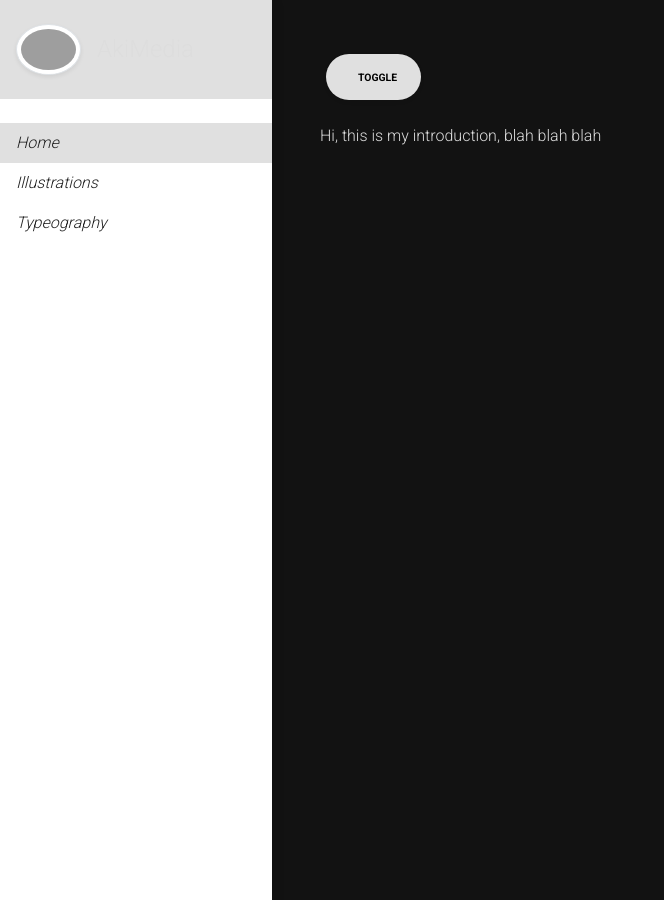
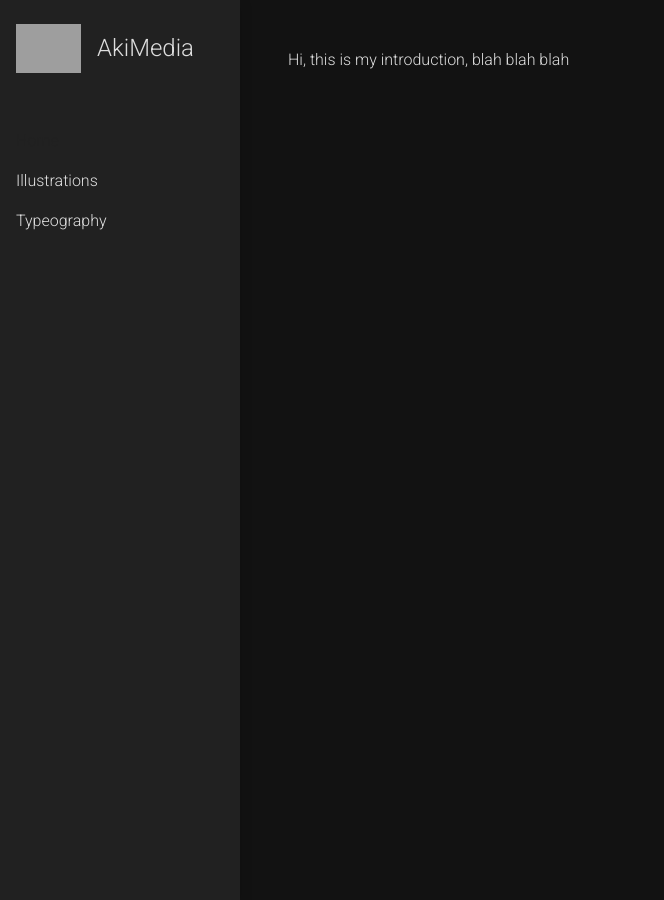
Before and after one commit to AkiSoraMedia/Aki-media, a Jekyll site: the page built from docs/index.html, in a window 1280 px wide. Shown: the whole page, without its empty margins (0-664 px from the left). Built offline with Jekyll 4.4.1, drawn with Linux system fonts in a browser that asks for light colours; grey boxes are pictures that could not be loaded.

Commit message:
Cleanup style

```diff
--- a/docs/_layouts/default.html
+++ b/docs/_layouts/default.html
@@ -30,28 +30,25 @@
 <body>
 
 
-    <div class="vertical-nav bg-white" id="sidebar">
-        <div class="py-4 px-3 mb-4 bg-light">
-            <div class="media d-flex align-items-center"><img
-                    src="/images/logo.png" alt="{{ site.name }}"
-                    width="65" class="mr-3 rounded-circle img-thumbnail shadow-sm">
+    <div class="vertical-nav bg-dark" id="sidebar">
+        <div class="py-4 px-3 mb-4 bg-dark">
+            <div class="media d-flex align-items-center"><img src="/images/logo.png" alt="{{ site.name }}" width="65" class="mr-3">
                 <div class="media-body">
                     <h4 class="m-0">{{ site.name }}</h4>
                 </div>
             </div>
         </div>
 
-        <ul class="nav flex-column bg-white mb-0">
-            <li class="nav-item"><a href="/" class="nav-link text-dark font-italic bg-light">Home</a></li>
-            <li class="nav-item"><a href="/illustrations" class="nav-link text-dark font-italic">Illustrations</a></li>
-            <li class="nav-item"><a href="/typeography" class="nav-link text-dark font-italic">Typeography</a></li>
+        <ul class="nav flex-column bg-dark mb-0">
+            <li class="nav-item"><a href="/" class="nav-link text-dark">Home</a></li>
+            <li class="nav-item"><a href="/illustrations" class="nav-link text-light">Illustrations</a></li>
+            <li class="nav-item"><a href="/typeography" class="nav-link text-light">Typeography</a></li>
         </ul>
     </div>
 
-
     <div class="page-content p-5" id="content">
         <!-- Toggle button -->
-        <button id="sidebarCollapse" type="button" class="btn btn-light bg-white rounded-pill shadow-sm px-4 mb-4"><i class="fa fa-bars mr-2"></i><small class="text-uppercase font-weight-bold">Toggle</small></button>
+        <button id="sidebarCollapse" type="button" class="btn btn-light bg-white shadow-sm px-4 mb-4"><i class="fa fa-bars mr-2"></i><small class="text-uppercase font-weight-bold">Menu</small></button>
 
 
 
--- a/docs/css/main.css
+++ b/docs/css/main.css
@@ -4,8 +4,8 @@ body {
 }
 
 .vertical-nav {
-    min-width: 17rem;
-    width: 17rem;
+    min-width: 15rem;
+    width: 15rem;
     height: 100vh;
     position: fixed;
     top: 0;
@@ -15,15 +15,15 @@ body {
 }
 
 .page-content {
-    width: calc(100% - 17rem);
-    margin-left: 17rem;
+    width: calc(100% - 15rem);
+    margin-left: 15rem;
     transition: all 0.4s;
 }
 
 /* for toggle behavior */
 
 #sidebar.active {
-    margin-left: -17rem;
+    margin-left: -15rem;
 }
 
 #content.active {
@@ -31,9 +31,16 @@ body {
     margin: 0;
 }
 
+#sidebarCollapse {
+    display: none;
+}
+
 @media (max-width: 768px) {
+    #sidebarCollapse {
+        display: block;
+    }
     #sidebar {
-      margin-left: -17rem;
+        margin-left: -15rem;
     }
     #sidebar.active {
         margin-left: 0;
@@ -43,7 +50,7 @@ body {
         margin: 0;
     }
     #content.active {
-      margin-left: 17rem;
-      width: calc(100% - 17rem);
+        margin-left: 15rem;
+        width: calc(100% - 15rem);
     }
 }
--- a/docs/illustrations.html
+++ b/docs/illustrations.html
@@ -7,7 +7,6 @@ description:
 <div class="d-flex align-content-start flex-wrap justify-content-around">
     {% for art in site.data.illustrations %}
     {% capture num %}{% increment var %}{% endcapture %}
-
 
     <div class="col-xl-4 col-lg-4 col-md-6 col-small-12 align-self-stretch">
 
@@ -37,9 +36,9 @@ description:
             </div>
         </div>
 
-        <div class="no-gutters border rounded overflow-hidden mb-4 shadow-sm h-md-250" data-toggle="modal{{ num }}">
+        <div class="no-gutters rounded overflow-hidden mb-4 shadow-sm h-md-250">
             <div class="col d-flex flex-column position-static">
-                <img class="img-fluid" src="{{ art.preview }}" />
+                <img class="img-fluid" src="{{ art.preview }}" data-toggle="modal{{ num }}" />
                 <!--
                     <h3 class="mb-0"><a href="{{ project.projecturl }}">{{ project.projectname }}</a></h3>
                     <div class="mb-1 text-muted"><a class="media-subheading"
--- a/docs/typeography.html
+++ b/docs/typeography.html
@@ -38,9 +38,9 @@ description:
             </div>
         </div>
 
-        <div class="no-gutters border rounded overflow-hidden mb-4 shadow-sm h-md-250" data-toggle="modal{{ num }}">
+        <div class="no-gutters rounded overflow-hidden mb-4 shadow-sm h-md-250">
             <div class="col d-flex flex-column position-static">
-                <img class="img-fluid" src="{{ art.preview }}" />
+                <img class="img-fluid" src="{{ art.preview }}" data-toggle="modal{{ num }}" />
                 <!--
                     <h3 class="mb-0"><a href="{{ project.projecturl }}">{{ project.projectname }}</a></h3>
                     <div class="mb-1 text-muted"><a class="media-subheading"
```
Lines whose indentation alone changed are shown as unchanged.
